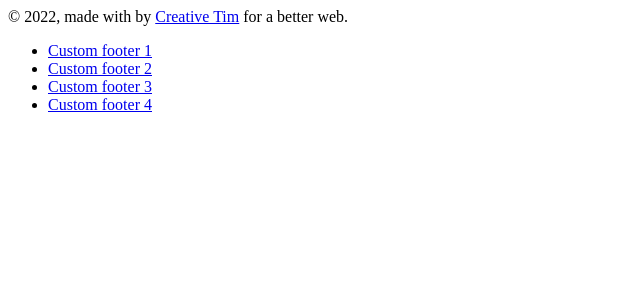
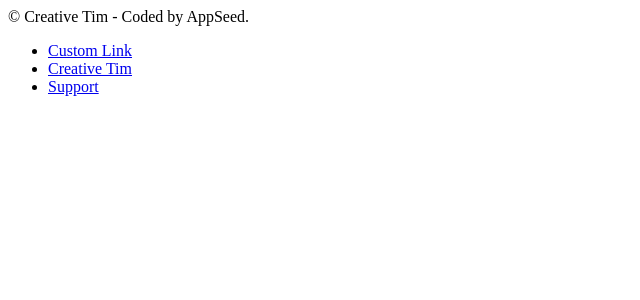
Before and after one commit to app-generator/django-argon-dashboard_p, a Django app: template app1/templates/includes/footer.html in a window 1280 px wide. Shown: the top 300 px of the page, without its empty margins (0-640 px from the left). Run offline with Django 4.2, Linux system fonts and the light colour scheme; the template is opened without the code that fills it, so the values that code supplies are empty.

Commit message:
Links Update & Django AUTH urls

```diff
--- a/app1/templates/includes/footer.html
+++ b/app1/templates/includes/footer.html
@@ -3,27 +3,19 @@
     <div class="row align-items-center justify-content-lg-between">
       <div class="col-lg-6 mb-lg-0 mb-4">
         <div class="copyright text-center text-sm text-muted text-lg-start">
-          © <script>
-            document.write(new Date().getFullYear())
-          </script>,
-          made with <i class="fa fa-heart"></i> by
-          <a href="https://www.creative-tim.com" class="font-weight-bold" target="_blank">Creative Tim</a>
-          for a better web.
+          &copy; Creative Tim - Coded by AppSeed.
         </div>
       </div>
       <div class="col-lg-6">
         <ul class="nav nav-footer justify-content-center justify-content-lg-end">
           <li class="nav-item">
-            <a href="https://www.creative-tim.com" class="nav-link text-muted" target="_blank">Custom footer 1</a>
+            <a href="https://appseed.us" class="nav-link text-muted" target="_blank">Custom Link</a>
           </li>
           <li class="nav-item">
-            <a href="https://www.creative-tim.com/presentation" class="nav-link text-muted" target="_blank">Custom footer 2</a>
+            <a href="https://www.creative-tim.com?AFFILIATE=128200" class="nav-link text-muted" target="_blank">Creative Tim</a>
           </li>
           <li class="nav-item">
-            <a href="https://www.creative-tim.com/blog" class="nav-link text-muted" target="_blank">Custom footer 3</a>
-          </li>
-          <li class="nav-item">
-            <a href="https://www.creative-tim.com/license" class="nav-link pe-0 text-muted" target="_blank">Custom footer 4</a>
+            <a href="https://appseed.us/support/" class="nav-link text-muted" target="_blank">Support</a>
           </li>
         </ul>
       </div>
--- a/core/urls.py
+++ b/core/urls.py
@@ -19,4 +19,5 @@ from django.urls import include, path
 urlpatterns = [
     path('', include('app1.urls')),
     path("admin/", admin.site.urls),
+    path("accounts/", include("django.contrib.auth.urls")),
 ]
```
Also changed, not shown: app1/templates/includes/fixed-plugin.html (+6 -6 lines), app1/templates/includes/sidebar.html (+5 -5 lines).
